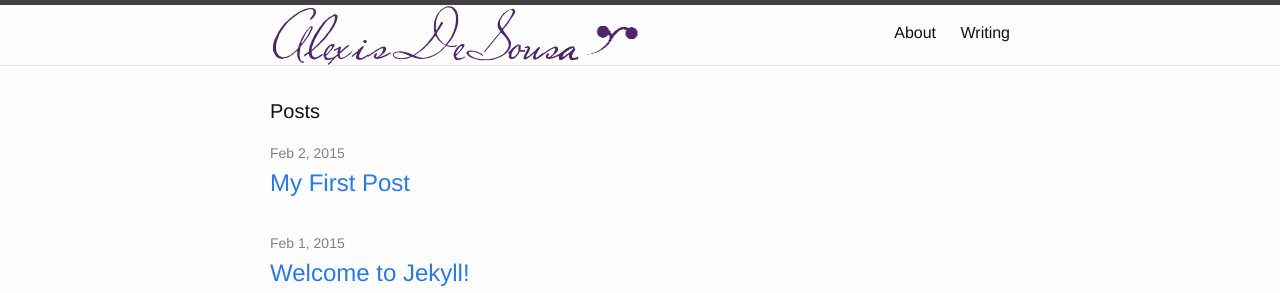
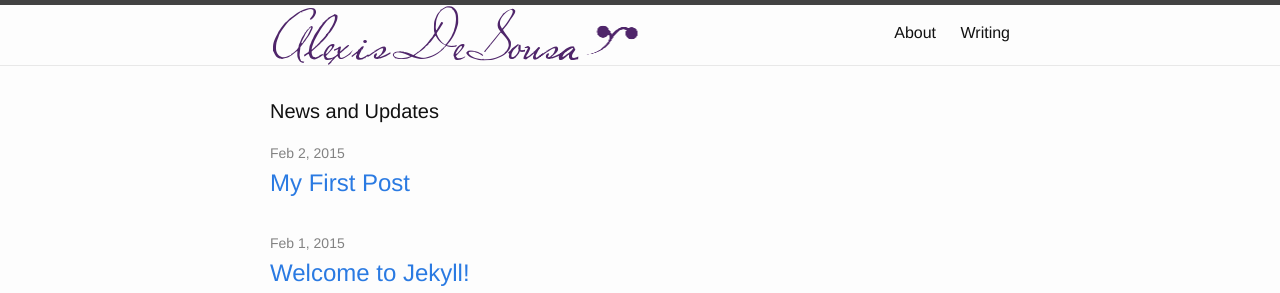
Before and after one commit to alexisdesousa/alexisdesousa.github.io, a Jekyll site: the page built from index.html, in a window 1280 px wide. Shown: the top 293 px of the page. Built offline with Jekyll 4.4.1, drawn with Linux system fonts in a browser that asks for light colours; part of the change alters nothing that is shown.

```diff
--- a/_includes/footer.html
+++ b/_includes/footer.html
@@ -16,7 +16,7 @@
         <ul class="social-media-list">
           {% if site.github_username %}
           <li>
-            <a href="https://github.com/{{ site.github_username }}">
+            <a href="https://github.com/{{ site.github_username }}" target="_blank">
               <span class="icon  icon--github">
                 <svg viewBox="0 0 16 16">
                   <path fill="#828282" d="M7.999,0.431c-4.285,0-7.76,3.474-7.76,7.761 c0,3.428,2.223,6.337,5.307,7.363c0.388,0.071,0.53-0.168,0.53-0.374c0-0.184-0.007-0.672-0.01-1.32 c-2.159,0.469-2.614-1.04-2.614-1.04c-0.353-0.896-0.862-1.135-0.862-1.135c-0.705-0.481,0.053-0.472,0.053-0.472 c0.779,0.055,1.189,0.8,1.189,0.8c0.692,1.186,1.816,0.843,2.258,0.645c0.071-0.502,0.271-0.843,0.493-1.037 C4.86,11.425,3.049,10.76,3.049,7.786c0-0.847,0.302-1.54,0.799-2.082C3.768,5.507,3.501,4.718,3.924,3.65 c0,0,0.652-0.209,2.134,0.796C6.677,4.273,7.34,4.187,8,4.184c0.659,0.003,1.323,0.089,1.943,0.261 c1.482-1.004,2.132-0.796,2.132-0.796c0.423,1.068,0.157,1.857,0.077,2.054c0.497,0.542,0.798,1.235,0.798,2.082 c0,2.981-1.814,3.637-3.543,3.829c0.279,0.24,0.527,0.713,0.527,1.437c0,1.037-0.01,1.874-0.01,2.129 c0,0.208,0.14,0.449,0.534,0.373c3.081-1.028,5.302-3.935,5.302-7.362C15.76,3.906,12.285,0.431,7.999,0.431z"/>
@@ -30,7 +30,7 @@
 
           {% if site.twitter_username %}
           <li>
-            <a href="https://twitter.com/{{ site.twitter_username }}">
+            <a href="https://twitter.com/{{ site.twitter_username }}" target="_blank">
               <span class="icon  icon--twitter">
                 <svg viewBox="0 0 16 16">
                   <path fill="#828282" d="M15.969,3.058c-0.586,0.26-1.217,0.436-1.878,0.515c0.675-0.405,1.194-1.045,1.438-1.809
--- a/index.html
+++ b/index.html
@@ -4,7 +4,7 @@ layout: default
 
 <div class="home">
 
-  <h1 class="page-heading">Posts</h1>
+  <h1 class="page-heading">News and Updates</h1>
 
   <ul class="post-list">
     {% for post in site.posts %}
```
Also changed, not shown: web_banner.png (deleted).
